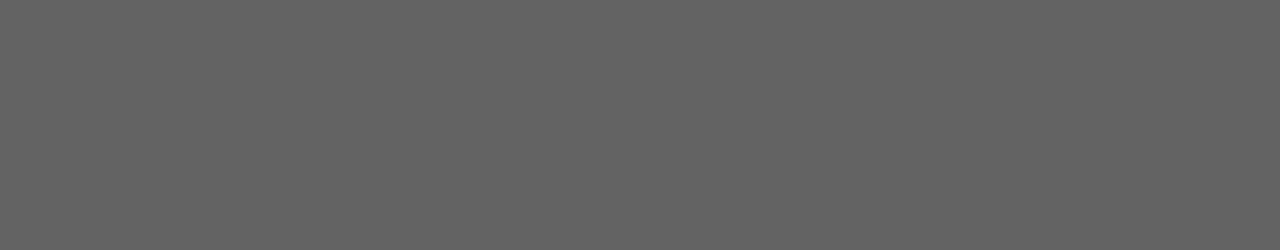
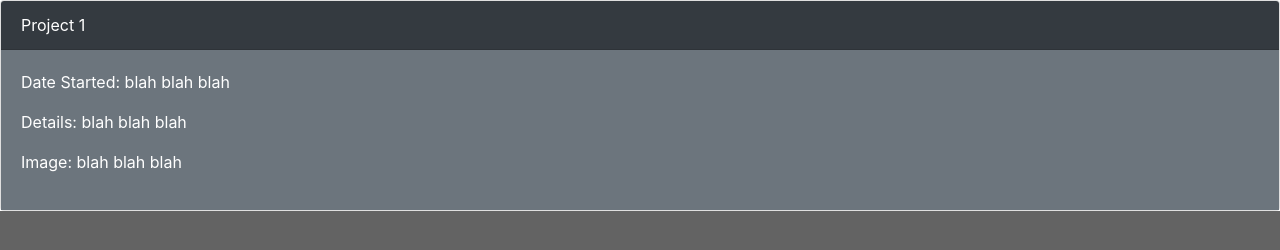
Before and after one commit to Sigtin/PayForInnovation, a plain HTML site: page _projects.html in a window 1280 px wide. Drawn offline with nearby package versions, Linux system fonts and the light colour scheme.

Commit message:
Created template for project elements and added bootstrap link to pages

```diff
--- a/_projects.html
+++ b/_projects.html
@@ -3,10 +3,25 @@
 	<head>
 		<link rel="shortcut icon" href="https://instructure-uploads.s3.amazonaws.com/account_86650/attachments/112327819/favicon32x32-charcoal-100.jpg">
 		<title>Active Projects</title>
+		<link rel="stylesheet" href="https://maxcdn.bootstrapcdn.com/bootstrap/4.0.0/css/bootstrap.min.css" integrity="sha384-Gn5384xqQ1aoWXA+058RXPxPg6fy4IWvTNh0E263XmFcJlSAwiGgFAW/dAiS6JXm" crossorigin="anonymous">
 		<link rel=stylesheet href="css/style.css" type="text/css">
 		<meta name="viewport" content="width=device-width">
 <!--		<script src="js/main.js"></script>-->
 	</head>
 	<body>
+		<div class="card">
+			<div class="card-header bg-dark">Project 1</div>
+			<div class="card-body bg-secondary">
+				<p>
+				Date Started: blah blah blah
+				</p>
+				<p>
+				Details: blah blah blah
+				</p>
+				<p>
+				Image: blah blah blah
+				</p>
+			</div>
+		</div>
 	</body>
 </html>
```
Also changed, not shown: _application.html (+1 -0 lines), _calendar.html (+1 -0 lines), _contact.html (+1 -0 lines), index.html (+1 -0 lines).
